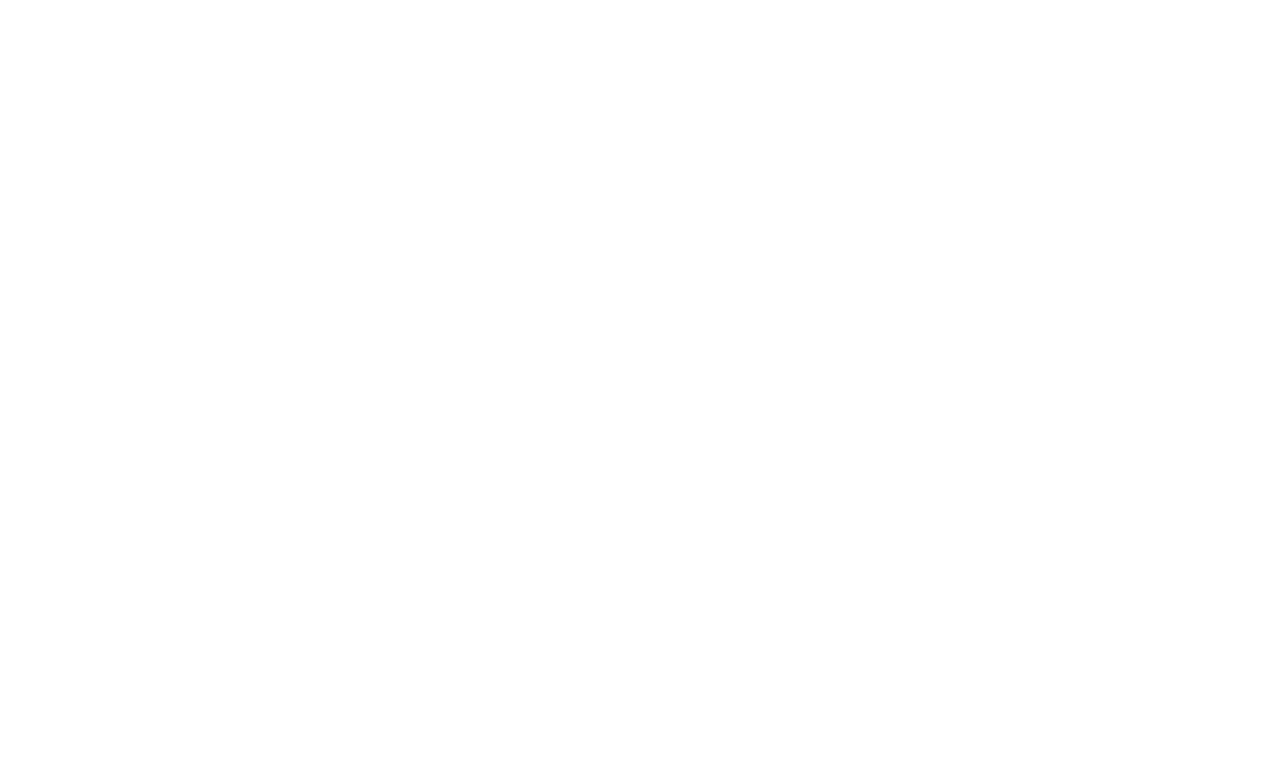
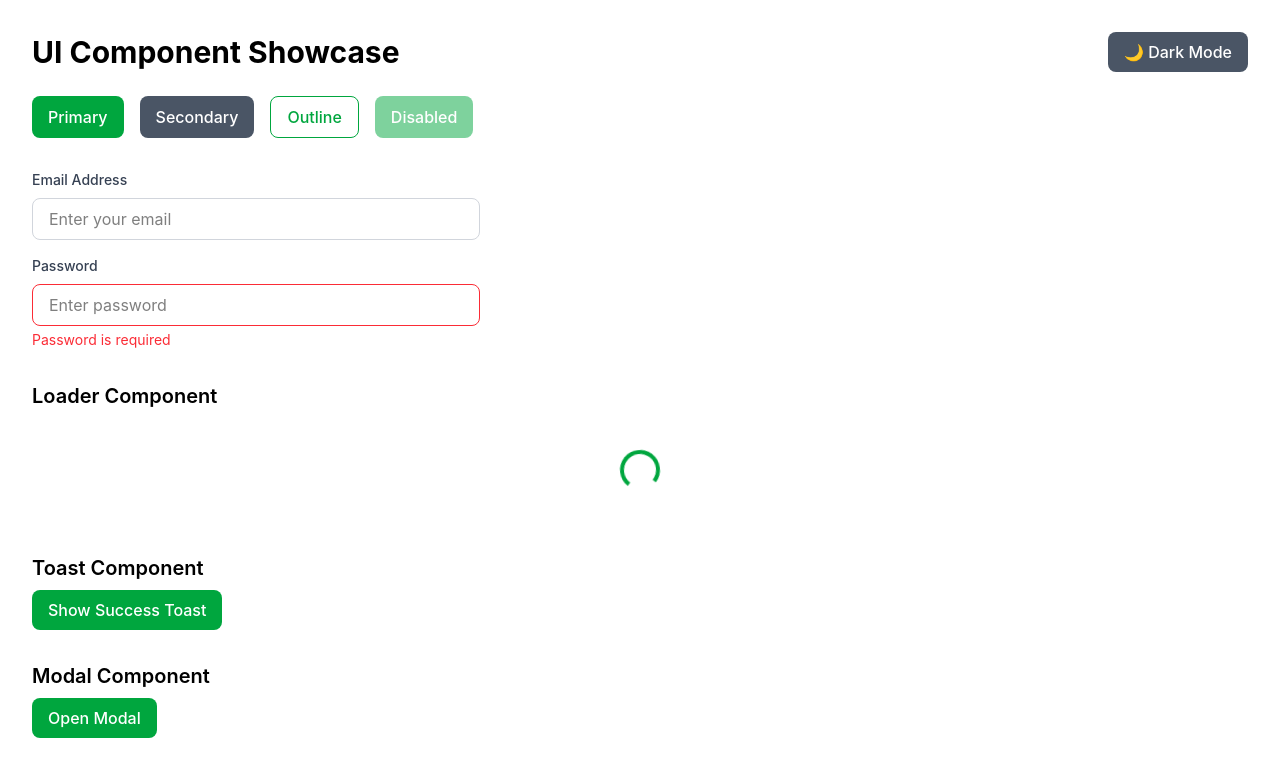
Before and after one commit to riyachaudhari912/agrovision-ai, a React (Vite) app: page /components in a window 1280 px wide. Before the commit this address had no page. Shown: the top 776 px of the page. Built offline with nearby package versions, Linux system fonts and the light colour scheme.

Commit message:
fix: improve modal accessibility and styling

```diff
--- a/package.json
+++ b/package.json
@@ -13,6 +13,7 @@
     "@tailwindcss/vite": "^4.3.1",
     "react": "^19.2.6",
     "react-dom": "^19.2.6",
+    "react-hot-toast": "^2.6.0",
     "react-router-dom": "^7.18.0",
     "tailwindcss": "^4.3.1"
   },
--- a/src/App.jsx
+++ b/src/App.jsx
@@ -1,18 +1,23 @@
+import { Toaster } from "react-hot-toast";
 import { BrowserRouter, Routes, Route } from "react-router-dom";
 
 import Home from "./pages/Home";
 import About from "./pages/About";
 import Dashboard from "./pages/Dashboard";
 import Login from "./pages/Login";
+import ComponentShowcase from "./pages/ComponentShowcase";
 
 function App() {
   return (
     <BrowserRouter>
+      <Toaster position="top-right" />
+
       <Routes>
         <Route path="/" element={<Home />} />
         <Route path="/about" element={<About />} />
         <Route path="/dashboard" element={<Dashboard />} />
         <Route path="/login" element={<Login />} />
+        <Route path="/components" element={<ComponentShowcase />} />
       </Routes>
     </BrowserRouter>
   );
--- /dev/null
+++ b/src/components/ui/Button.jsx
@@ -0,0 +1,25 @@
+const Button = ({ variant = "primary", size = "md", disabled = false, onClick, children }) => {
+  const variants = {
+    primary: "bg-green-600 text-white hover:bg-green-700",
+    secondary: "bg-gray-600 text-white hover:bg-gray-700",
+    outline: "border border-green-600 text-green-600 hover:bg-green-50",
+  };
+
+  const sizes = {
+    sm: "px-3 py-1 text-sm",
+    md: "px-4 py-2 text-base",
+    lg: "px-6 py-3 text-lg",
+  };
+
+  return (
+    <button
+      disabled={disabled}
+      onClick={onClick}
+      className={`rounded-lg font-medium transition-all duration-300 ${variants[variant]} ${sizes[size]} ${disabled ? "opacity-50 cursor-not-allowed" : ""}`}
+    >
+      {children}
+    </button>
+  );
+};
+
+export default Button;
--- /dev/null
+++ b/src/components/ui/Input.jsx
@@ -0,0 +1,49 @@
+/**
+ * Input Component
+ * Props:
+ * - label: input label text
+ * - placeholder: placeholder text
+ * - type: text | email | password | number
+ * - value: input value
+ * - onChange: function
+ * - error: error message
+ */
+
+const Input = ({
+  label,
+  placeholder = "",
+  type = "text",
+  value,
+  onChange,
+  error,
+}) => {
+  return (
+    <div className="w-full">
+      {label && (
+        <label className="mb-2 block text-sm font-medium text-gray-700">
+          {label}
+        </label>
+      )}
+
+      <input
+        type={type}
+        placeholder={placeholder}
+        value={value}
+        onChange={onChange}
+        className={`w-full rounded-lg border px-4 py-2 outline-none transition-all duration-300 ${
+          error
+            ? "border-red-500 focus:ring-2 focus:ring-red-200"
+            : "border-gray-300 focus:border-green-600 focus:ring-2 focus:ring-green-100"
+        }`}
+      />
+
+      {error && (
+        <p className="mt-1 text-sm text-red-500">
+          {error}
+        </p>
+      )}
+    </div>
+  );
+};
+
+export default Input;
--- /dev/null
+++ b/src/components/ui/Loader.jsx
@@ -0,0 +1,14 @@
+/**
+ * Loader Component
+ * Shows loading spinner during data fetching.
+ */
+
+const Loader = () => {
+  return (
+    <div className="flex justify-center items-center py-8">
+      <div className="h-10 w-10 animate-spin rounded-full border-4 border-green-600 border-t-transparent"></div>
+    </div>
+  );
+};
+
+export default Loader;
--- /dev/null
+++ b/src/components/ui/Modal.jsx
@@ -0,0 +1,62 @@
+import { useEffect, useRef } from "react";
+
+/**
+ * Modal Component
+ * Props:
+ * - isOpen: boolean to control modal visibility
+ * - onClose: function to close modal
+ * - title: modal heading
+ * - children: modal body content
+ */
+
+const Modal = ({ isOpen, onClose, title, children }) => {
+  const modalRef = useRef(null);
+
+  useEffect(() => {
+    const handleEscape = (event) => {
+      if (event.key === "Escape") {
+        onClose();
+      }
+    };
+
+    if (isOpen) {
+      document.addEventListener("keydown", handleEscape);
+      modalRef.current?.focus();
+    }
+
+    return () => {
+      document.removeEventListener("keydown", handleEscape);
+    };
+  }, [isOpen, onClose]);
+
+  if (!isOpen) return null;
+
+  return (
+    <div className="fixed inset-0 z-50 flex items-center justify-center bg-black/60 px-4">
+      <div
+        ref={modalRef}
+        tabIndex={-1}
+        className="w-full max-w-md rounded-xl bg-white p-6 shadow-2xl outline-none"
+      >
+        <div className="mb-4 flex items-center justify-between">
+          <h2 className="text-xl font-bold text-gray-900">
+            {title}
+          </h2>
+
+          <button
+            onClick={onClose}
+            className="text-2xl font-semibold text-gray-500 transition hover:text-red-500"
+          >
+            ×
+          </button>
+        </div>
+
+        <div className="text-gray-700 leading-relaxed">
+          {children}
+        </div>
+      </div>
+    </div>
+  );
+};
+
+export default Modal;
--- /dev/null
+++ b/src/components/ui/Toast.jsx
@@ -0,0 +1,12 @@
+/**
+ * Toast Component
+ * Displays success notification.
+ */
+
+import { toast } from "react-hot-toast";
+
+const showSuccessToast = () => {
+  toast.success("Operation completed successfully!");
+};
+
+export default showSuccessToast;
--- /dev/null
+++ b/src/components/ui/index.js
@@ -0,0 +1,5 @@
+export { default as Button } from "./Button.jsx";
+export { default as Input } from "./Input.jsx";
+export { default as Modal } from "./Modal.jsx";
+export { default as Toast } from "./Toast.jsx";
+export { default as Loader } from "./Loader.jsx";
--- /dev/null
+++ b/src/pages/ComponentShowcase.jsx
@@ -0,0 +1,109 @@
+import { useState, useEffect } from "react";
+import { Button, Input, Loader, Toast, Modal } from "../components/ui";
+
+function ComponentShowcase() {
+  const [isModalOpen, setIsModalOpen] = useState(false);
+
+  const [darkMode, setDarkMode] = useState(
+    localStorage.getItem("theme") === "dark"
+  );
+
+  useEffect(() => {
+    if (darkMode) {
+      document.documentElement.classList.add("dark");
+      localStorage.setItem("theme", "dark");
+    } else {
+      document.documentElement.classList.remove("dark");
+      localStorage.setItem("theme", "light");
+    }
+  }, [darkMode]);
+
+  return (
+    <div
+      className={`min-h-screen p-8 transition-all duration-300 ${
+        darkMode
+          ? "bg-gray-900 text-white"
+          : "bg-white text-black"
+      }`}
+    >
+      <div className="flex justify-between items-center mb-6">
+        <h1 className="text-3xl font-bold">
+          UI Component Showcase
+        </h1>
+
+        <Button
+          variant="secondary"
+          onClick={() => setDarkMode(!darkMode)}
+        >
+          {darkMode ? "☀ Light Mode" : "🌙 Dark Mode"}
+        </Button>
+      </div>
+
+      {/* BUTTONS */}
+      <div className="flex gap-4 flex-wrap">
+        <Button variant="primary">Primary</Button>
+        <Button variant="secondary">Secondary</Button>
+        <Button variant="outline">Outline</Button>
+        <Button disabled>Disabled</Button>
+      </div>
+
+      {/* INPUTS */}
+      <div className="mt-8 max-w-md space-y-4">
+        <Input
+          label="Email Address"
+          type="email"
+          placeholder="Enter your email"
+        />
+
+        <Input
+          label="Password"
+          type="password"
+          placeholder="Enter password"
+          error="Password is required"
+        />
+      </div>
+
+      {/* LOADER */}
+      <div className="mt-8">
+        <h2 className="text-xl font-semibold mb-2">
+          Loader Component
+        </h2>
+        <Loader />
+      </div>
+
+      {/* TOAST */}
+      <div className="mt-8">
+        <h2 className="text-xl font-semibold mb-2">
+          Toast Component
+        </h2>
+        <Button onClick={Toast}>
+          Show Success Toast
+        </Button>
+      </div>
+
+      {/* MODAL */}
+      <div className="mt-8">
+        <h2 className="text-xl font-semibold mb-2">
+          Modal Component
+        </h2>
+
+        <Button onClick={() => setIsModalOpen(true)}>
+          Open Modal
+        </Button>
+      </div>
+
+      <Modal
+        isOpen={isModalOpen}
+        onClose={() => setIsModalOpen(false)}
+        title="AgroVision AI Modal"
+      >
+        <p>
+          This is a reusable modal component. It supports title,
+          children, close button and Escape key closing.
+        </p>
+      </Modal>
+    </div>
+  );
+}
+
+export default ComponentShowcase;
```
Also changed, not shown: 1 other file (tests, documents, lock files or other folders).
